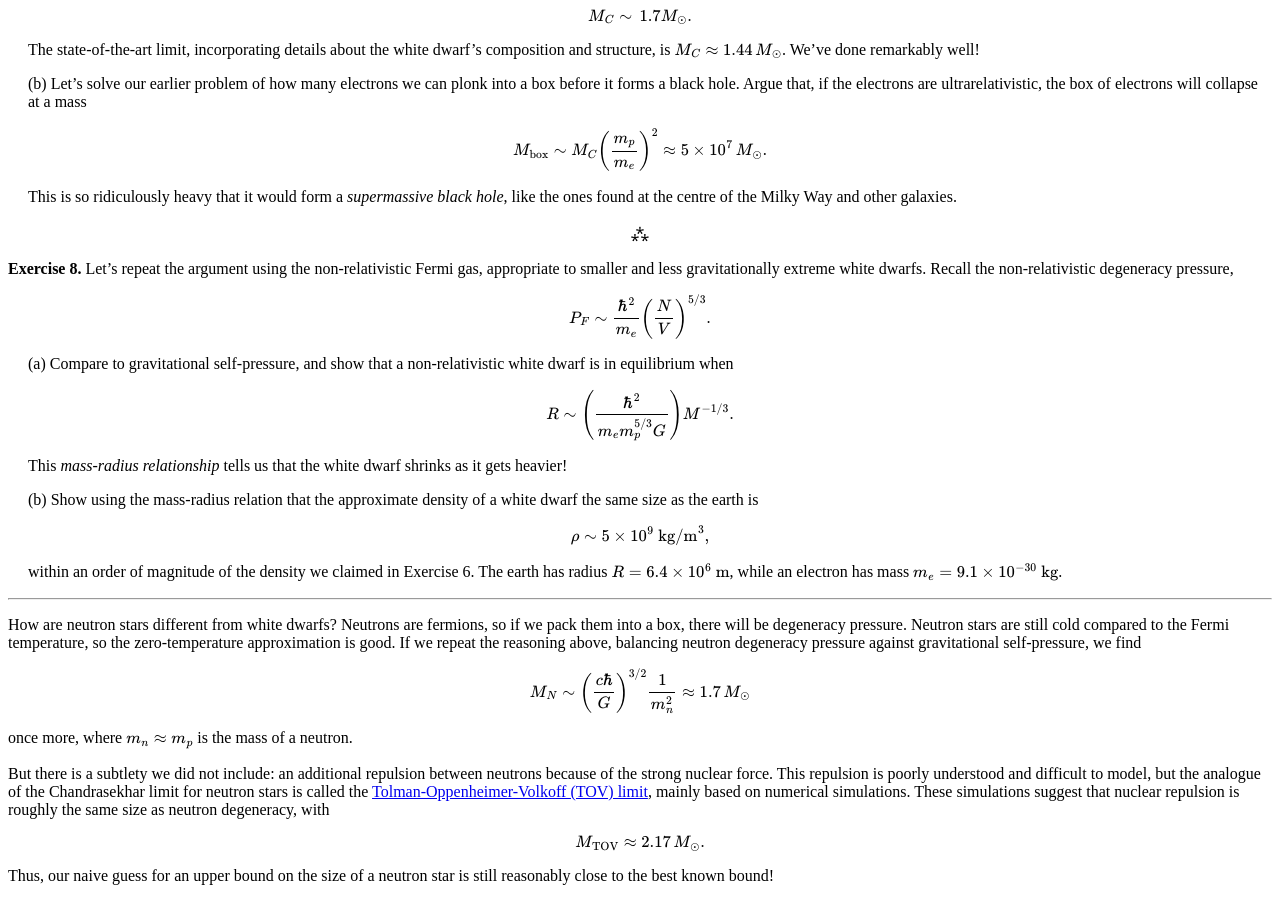
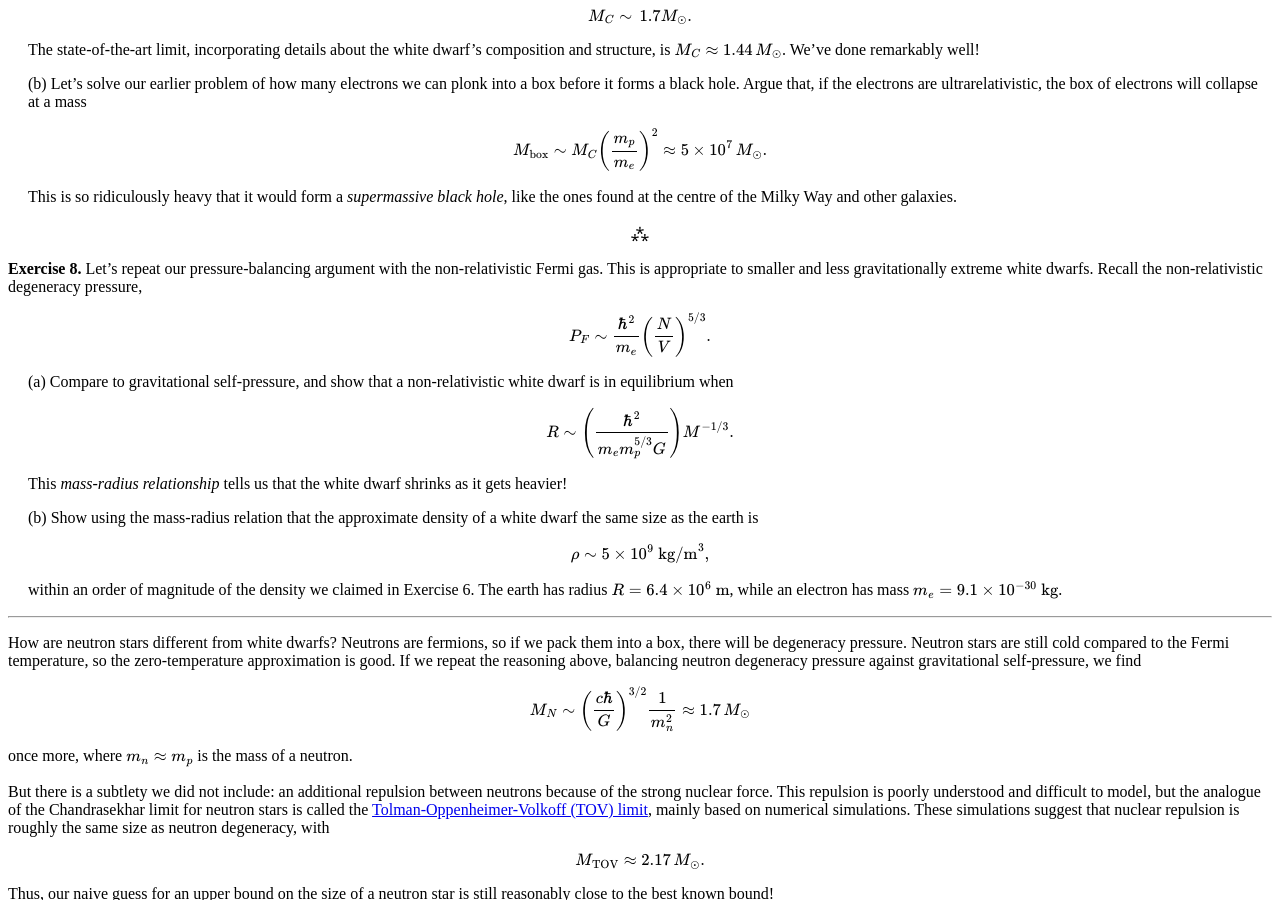
Before and after one commit to hapax/hapax.github.io, a Jekyll site: the page built from assets/chandra.md, in a window 1280 px wide and 900 px high, scrolled down 7839 px. Built offline with Jekyll 4.4.1, drawn with Linux system fonts in a browser that asks for light colours; our own code applies the rules of GitHub Pages for plain Markdown files; formulas are drawn with MathJax 3; a script that is not in the unit is left out.

Commit message:
Update chandra.md

```diff
--- a/assets/chandra.md
+++ b/assets/chandra.md
@@ -760,9 +760,9 @@
   ⁂
   </p>
 
-**Exercise 8.** Let's repeat the argument using the non-relativistic
-  Fermi gas, appropriate to smaller and less gravitationally extreme
-  white dwarfs.
+**Exercise 8.** Let's repeat our pressure-balancing argument with the
+non-relativistic Fermi gas.
+  This is appropriate to smaller and less gravitationally extreme white dwarfs.
   Recall the non-relativistic degeneracy pressure,
 
 $$
```
